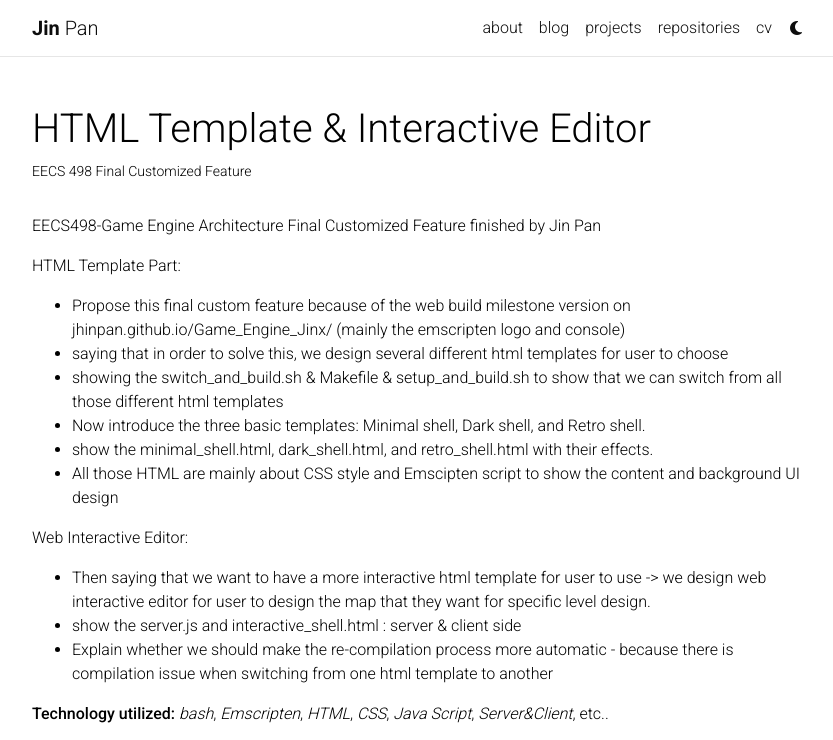
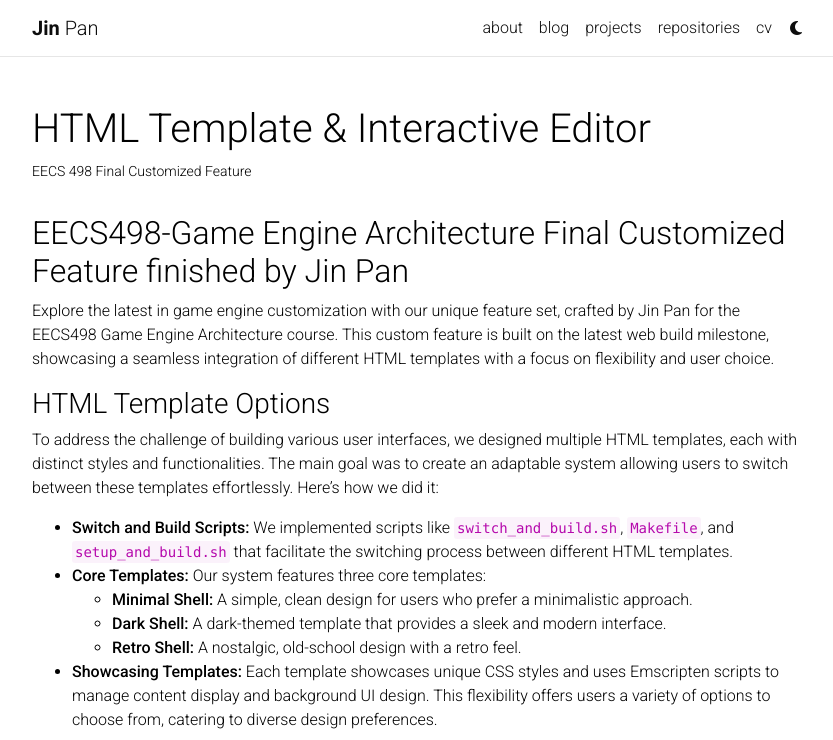
Before and after one commit to Jhinpan/jp-folio, a Jekyll site: the page built from _projects/5_project.md, in a window 1280 px wide and 1400 px high. Shown: the top 740 px of the window, without its empty margins (223-1056 px from the left). Built offline with Jekyll 4.4.1, drawn with Linux system fonts in a browser that asks for light colours; comment, search, counter and statistics services are not loaded; a style sheet for code colours, icons or effects is not loaded; some of the changed text lies outside the part shown; grey boxes are pictures that could not be loaded.

Commit message:
update the words

```diff
--- a/_projects/5_project.md
+++ b/_projects/5_project.md
@@ -9,20 +9,30 @@
 youtubeId: FwgjH3qlcRU?si=O6enyuYSucMkJHlO
 ---
 
-EECS498-Game Engine Architecture Final Customized Feature finished by Jin Pan
+## EECS498-Game Engine Architecture Final Customized Feature finished by Jin Pan
 
-HTML Template Part:
-- Propose this final custom feature because of the web build milestone version on jhinpan.github.io/Game_Engine_Jinx/ (mainly the emscripten logo and console)
-- saying that in order to solve this, we design several different html templates for user to choose
-- showing the switch_and_build.sh & Makefile & setup_and_build.sh to show that we can switch from all those different html templates
-- Now introduce the three basic templates: Minimal shell, Dark shell, and Retro shell.
-- show the minimal_shell.html, dark_shell.html, and retro_shell.html with their effects.
-- All those HTML are mainly about CSS style and Emscipten script to show the content and background UI design
+Explore the latest in game engine customization with our unique feature set, crafted by Jin Pan for the EECS498 Game Engine Architecture course. This custom feature is built on the latest web build milestone, showcasing a seamless integration of different HTML templates with a focus on flexibility and user choice.
 
-Web Interactive Editor:
-- Then saying that we want to have a more interactive html template for user to use -> we design web interactive editor for user to design the map that they want for specific level design.
-- show the server.js and interactive_shell.html : server & client side
-- Explain whether we should make the re-compilation process more automatic - because there is compilation issue when switching from one html template to another
+### HTML Template Options
+
+To address the challenge of building various user interfaces, we designed multiple HTML templates, each with distinct styles and functionalities. The main goal was to create an adaptable system allowing users to switch between these templates effortlessly. Here’s how we did it:
+
+- **Switch and Build Scripts:** We implemented scripts like `switch_and_build.sh`, `Makefile`, and `setup_and_build.sh` that facilitate the switching process between different HTML templates.
+- **Core Templates:** Our system features three core templates:
+  - **Minimal Shell:** A simple, clean design for users who prefer a minimalistic approach.
+  - **Dark Shell:** A dark-themed template that provides a sleek and modern interface.
+  - **Retro Shell:** A nostalgic, old-school design with a retro feel.
+- **Showcasing Templates:** Each template showcases unique CSS styles and uses Emscripten scripts to manage content display and background UI design. This flexibility offers users a variety of options to choose from, catering to diverse design preferences.
+
+### Web Interactive Editor
+
+To enhance user interaction, we developed a web-based interactive editor, enabling users to design custom game levels and maps. This feature was created to make the game engine architecture more engaging and user-friendly. Here's what it includes:
+
+- **Server and Client Side:** Using `server.js` and `interactive_shell.html`, we established a seamless communication channel between the server and client sides. This connection allows users to create and edit game levels in real-time.
+- **Re-compilation Process:** One of the challenges we encountered was the compilation issue when switching from one HTML template to another. We're considering automating the re-compilation process to ensure smoother transitions.
+
+This final customized feature represents a step forward in game engine architecture, offering developers a flexible and interactive environment to create engaging content. With multiple templates and an interactive editor, users can design their ideal game levels and switch between various UI styles with ease.
+
 
 **Technology utilized:** *bash*, *Emscripten*, *HTML*, *CSS*, *Java Script*, *Server&Client*, etc..
 
```
